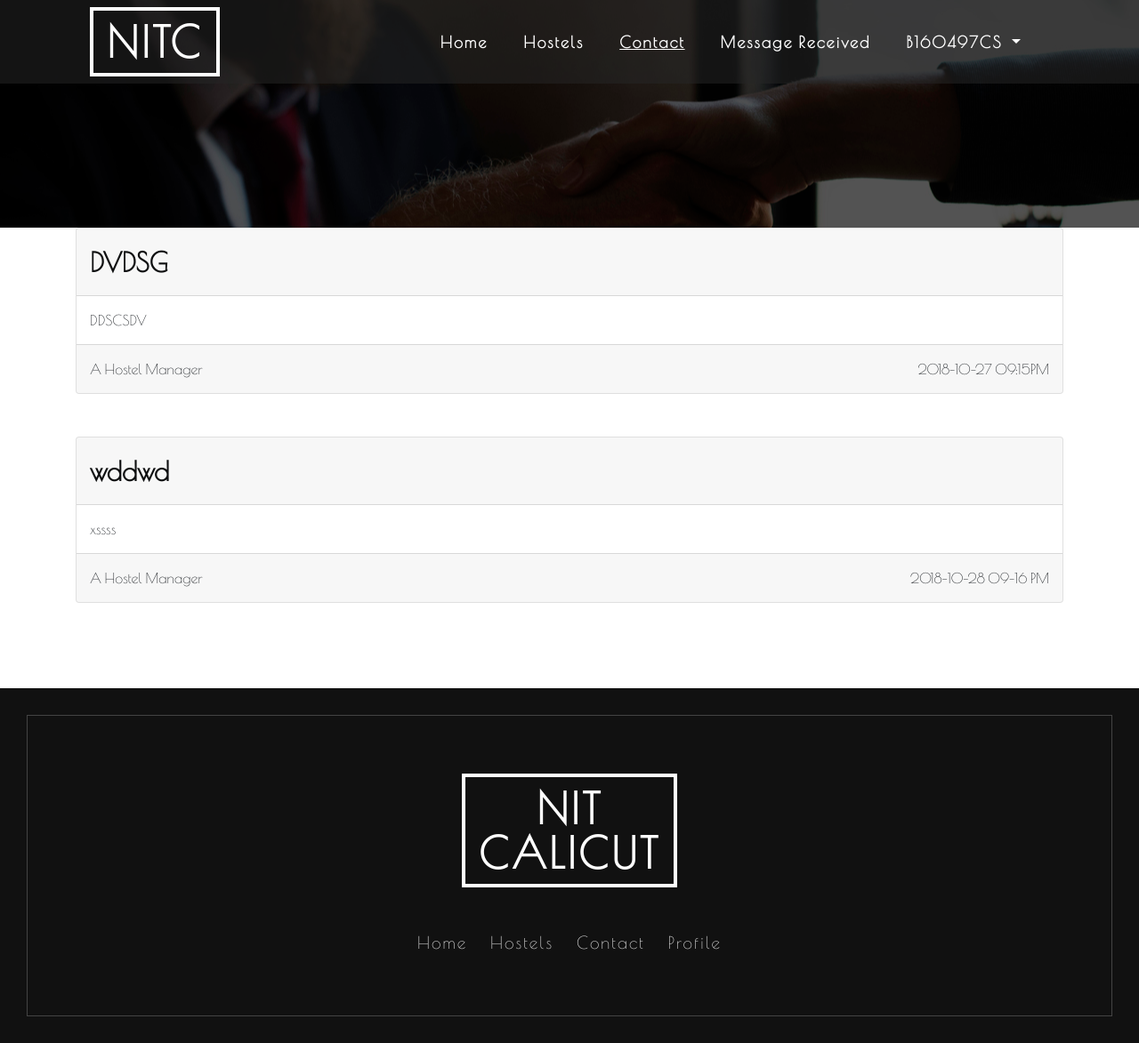
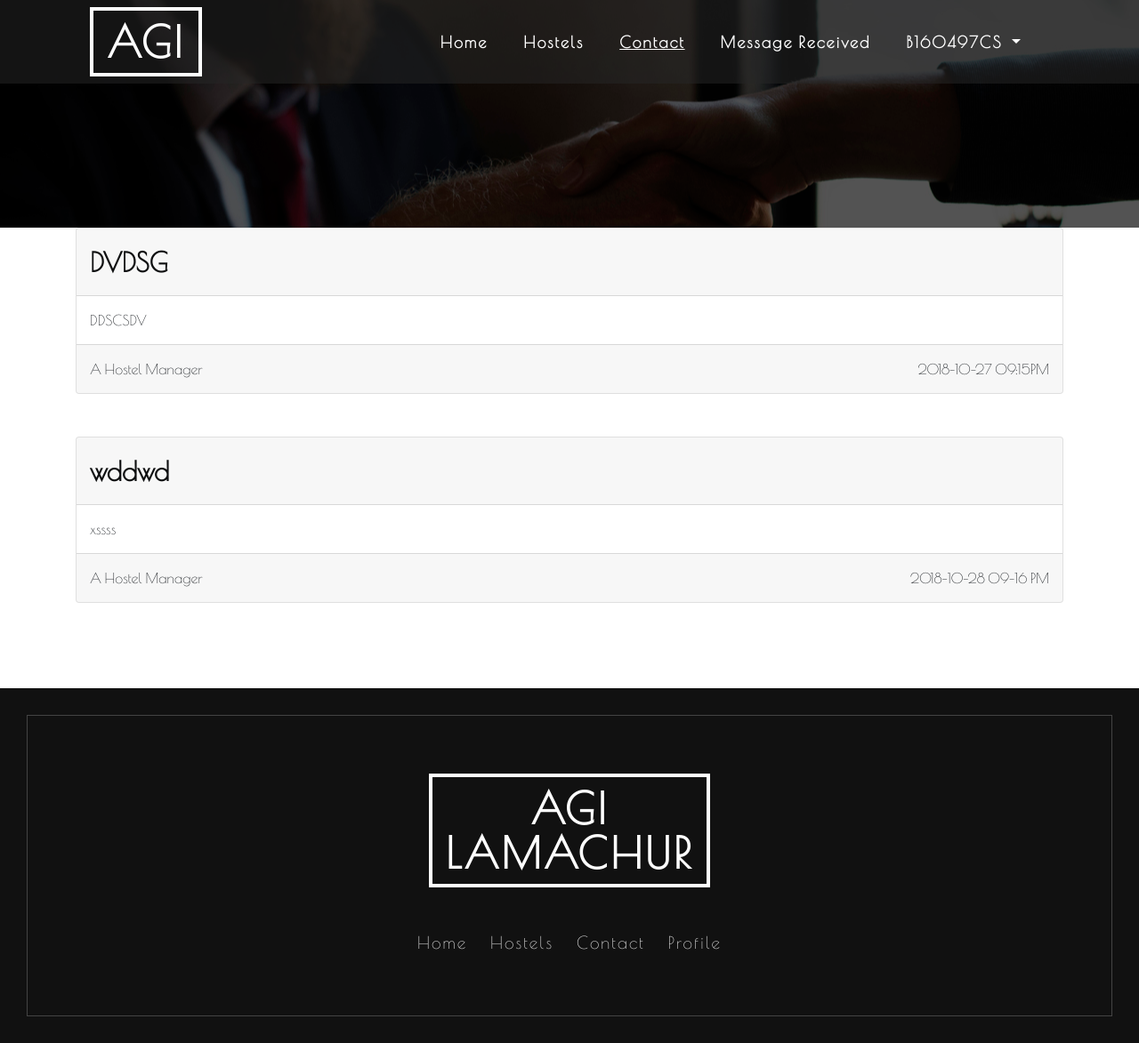
Before and after one commit to bhatt098/HMS, a PHP site: page /message_user.php in a window 1280 px wide. Shown: the whole page at 89% size. Run offline with PHP 8.4, Linux system fonts and the light colour scheme; a user stored in the database is signed in; data comes from the database, SQL or seed files in the repository; data that the repository does not hold is empty.

Commit message:
Update message_user.php

```diff
--- a/message_user.php
+++ b/message_user.php
@@ -57,7 +57,7 @@
 		<div class="container agile-banner_nav">
 			<nav class="navbar navbar-expand-lg navbar-light bg-light">
 
-				<h1><a class="navbar-brand" href="home.php">NITC <span class="display"></span></a></h1>
+				<h1><a class="navbar-brand" href="home.php">AGI <span class="display"></span></a></h1>
 				<button class="navbar-toggler" type="button" data-toggle="collapse" data-target="#navbarSupportedContent" aria-controls="navbarSupportedContent" aria-expanded="false" aria-label="Toggle navigation">
 				<span class="navbar-toggler-icon"></span>
 				</button>
@@ -134,7 +134,7 @@
 <footer class="py-5">
 	<div class="container py-md-5">
 		<div class="footer-logo mb-5 text-center">
-			<a class="navbar-brand" href="http://www.nitc.ac.in/" target="_blank">NIT <span class="display"> CALICUT</span></a>
+			<a class="navbar-brand" href="http://www.AGI.ac.in/" target="_blank">AGI <span class="display"> LAMACHUR</span></a>
 		</div>
 		<div class="footer-grid">
 
```
